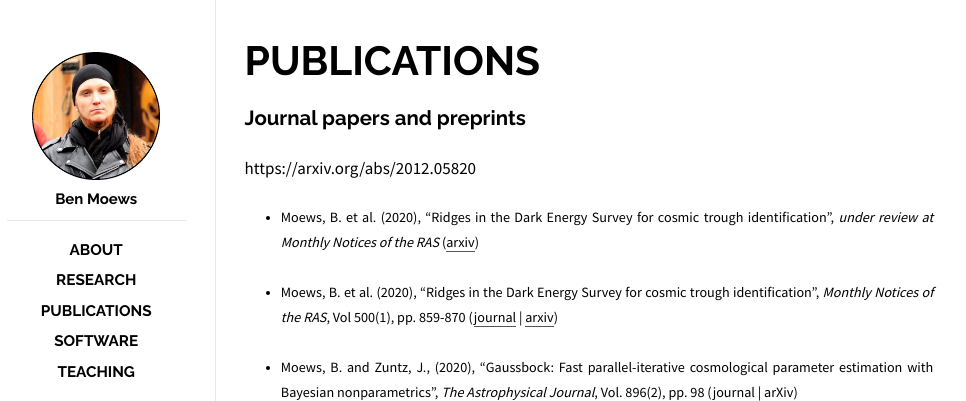
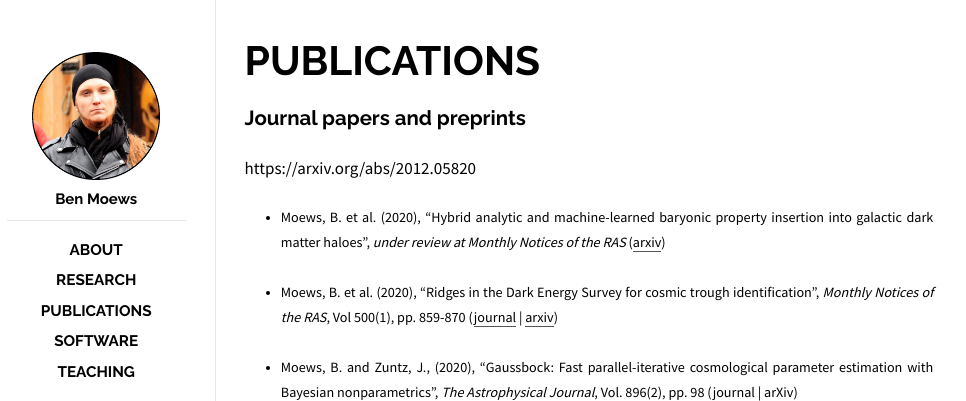
Before and after one commit to moews/moews.github.io, a Jekyll site: the page built from _posts/2017-03-25-publications.md, in a window 1280 px wide. Shown: the top 401 px of the page, without its empty margins (143-1109 px from the left). Built offline with Jekyll 4.4.1, drawn with Linux system fonts in a browser that asks for light colours.

Commit message:
Update 2017-03-25-publications.md

```diff
--- a/_posts/2017-03-25-publications.md
+++ b/_posts/2017-03-25-publications.md
@@ -10,7 +10,7 @@
 
 https://arxiv.org/abs/2012.05820
 
-* <small>Moews, B. et al. (2020), "Ridges in the Dark Energy Survey for cosmic trough identification", _under review at Monthly Notices of the RAS_ ([arxiv](https://arxiv.org/abs/2012.05820))</small>
+* <small>Moews, B. et al. (2020), "Hybrid analytic and machine-learned baryonic property insertion into galactic dark matter haloes", _under review at Monthly Notices of the RAS_ ([arxiv](https://arxiv.org/abs/2012.05820))</small>
 
 * <small>Moews, B. et al. (2020), "Ridges in the Dark Energy Survey for cosmic trough identification", _Monthly Notices of the RAS_, Vol 500(1), pp. 859-870 ([journal](https://doi.org/10.1093/mnras/staa3204) | [arxiv](https://arxiv.org/abs/2005.08583))</small>
 
```
